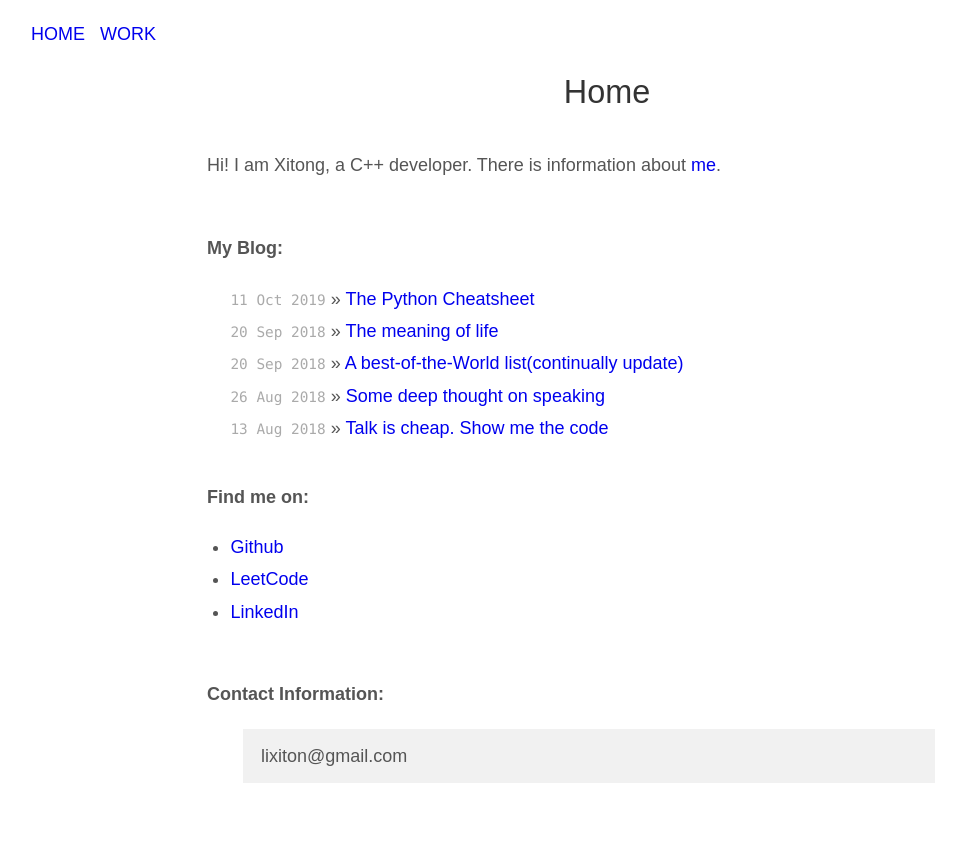
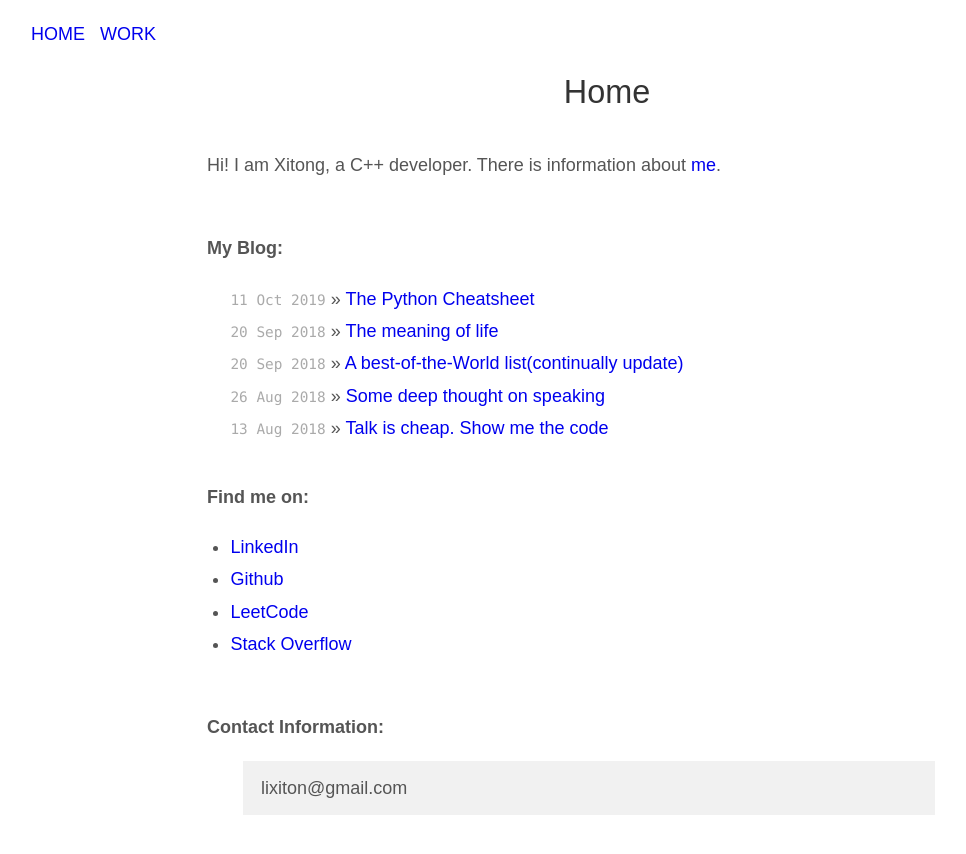
Before and after one commit to lixit/lixit.github.io, a Jekyll site: the page built from index.markdown, in a window 1280 px wide. Shown: the top 854 px of the page, without its empty margins (33-999 px from the left). Built offline with Jekyll 4.4.1, drawn with Linux system fonts in a browser that asks for light colours.

Commit message:
add Stack Overflow

```diff
--- a/index.markdown
+++ b/index.markdown
@@ -16,9 +16,10 @@ Hi! I am Xitong, a C++ developer. There is information about [me](resume.html).
 
 <ul>
 
+<li><a href="https://www.linkedin.com/in/lixitong/">LinkedIn</a></li>
 <li><a href="https://github.com/lixit/">Github</a></li>
 <li><a href="https://leetcode.com/lixiton/">LeetCode</a></li>
-<li><a href="https://www.linkedin.com/in/lixitong/">LinkedIn</a></li>
+<li><a href="https://stackoverflow.com/users/10984033/xitong">Stack Overflow</a></li>
 
 </ul>
 <p><br /><b>Contact Information:</b></p>
```
